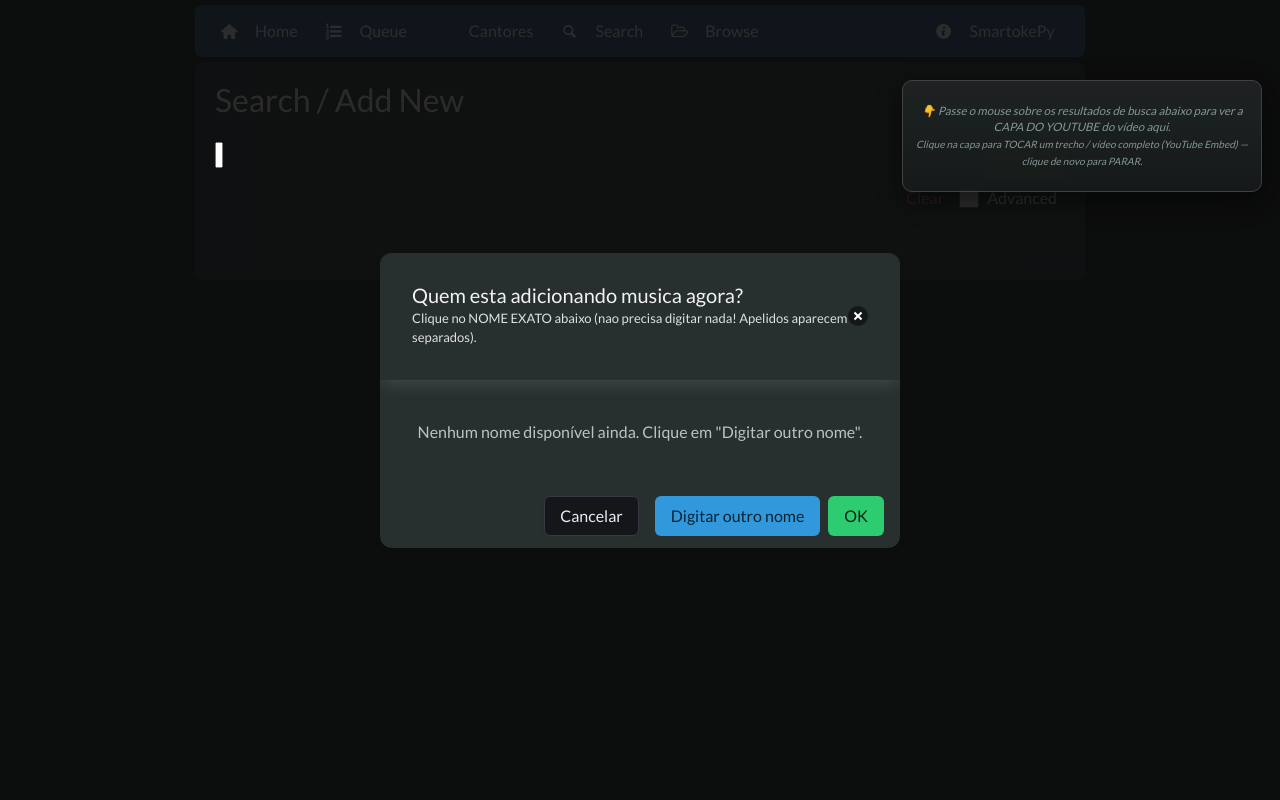
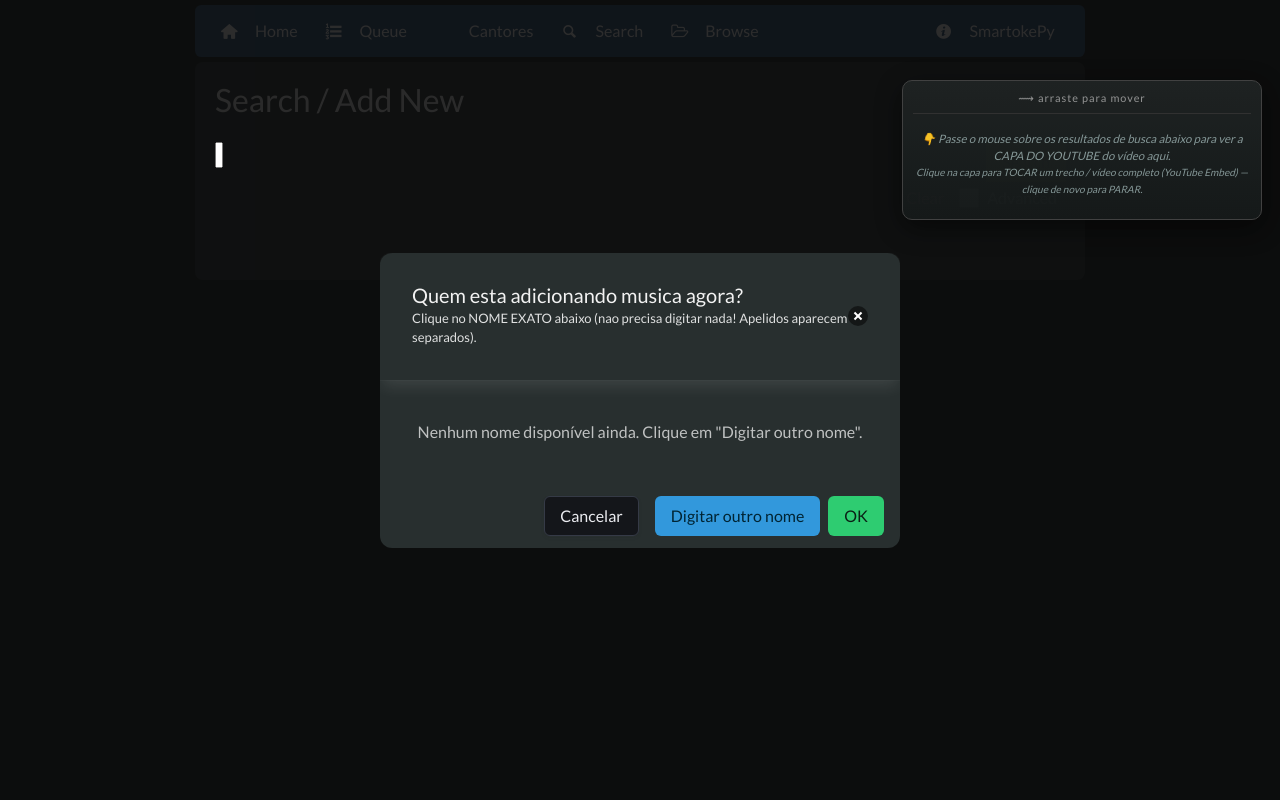
Before and after one commit to joselazarolourencojunior-bot/SmartokePy, a Python web app: template templates/search.html in a window 1280 px wide. Run offline with Jinja, Linux system fonts and the light colour scheme; the template is opened without the code that fills it, so the values that code supplies are empty; some libraries are stand-ins or nearby versions.

Commit message:
V91: painel preview YouTube agora e ARRASTAVEL (nao cobre mais botoes)
O painel #youtube-preview-panel era position:fixed top:80 right:18
z-900000 e cobria o botao de busca/add musica. Agora tem alca
'#yp-drag-handle' no topo: pointer events arrastam o painel para
qualquer lugar da tela, com clamp nos limites do viewport e posicao
persistida em localStorage (ypPanelPos). Em telas <1100px (layout
empilhado, nao-fixo) a alca some e nada muda.

Aplicado no Dell (fonte da verdade), servido e verificado em /search.

Generated with [Devin](https://devin.ai)

Co-Authored-By: Devin <158243242+devin-ai-integration[bot]@users.noreply.github.com>

```diff
--- a/templates/search.html
+++ b/templates/search.html
@@ -291,6 +291,35 @@
 			margin: 1.25rem auto 0 auto !important;
 			z-index: 500;
 		}
+	}
+
+	/* ============================================================
+	   V91: PAINEL ARRASTAVEL (alca no topo, posicao persiste)
+	   ============================================================ */
+	#yp-drag-handle {
+		display: flex;
+		align-items: center;
+		justify-content: center;
+		gap: 6px;
+		cursor: move;
+		user-select: none;
+		-webkit-user-select: none;
+		touch-action: none;
+		color: #9a9a9a;
+		font-size: 0.68rem;
+		letter-spacing: 1px;
+		padding: 1px 0 6px 0;
+		margin: -2px 0 6px 0;
+		border-bottom: 1px solid #333;
+	}
+	#yp-drag-handle:hover { color: #d5d5d5; }
+	#youtube-preview-panel.yp-dragging {
+		opacity: 0.85;
+		transition: none;
+		box-shadow: 0 12px 34px rgba(0, 0, 0, 0.7);
+	}
+	@media (max-width: 1099px) {
+		#yp-drag-handle { display: none; }
 	}
 
 	/* ============================================================
@@ -1950,6 +1979,62 @@
 		$("#youtube-thumb").attr("src", img_src);
 	}
 
+	/* ============================================================
+	   V91: PAINEL YOUTUBE-PREVIEW ARRASTAVEL
+	   Arraste pela alca no topo para mover; posicao persiste em
+	   localStorage. So atua quando o painel esta position:fixed
+	   (telas >=1100px).
+	   ============================================================ */
+	(function () {
+		var panel = document.getElementById("youtube-preview-panel");
+		var handle = document.getElementById("yp-drag-handle");
+		if (!panel || !handle) return;
+		var drag = null;
+
+		function clamp(v, lo, hi) {
+			return Math.max(lo, Math.min(hi, v));
+		}
+		function isFixed() {
+			return window.getComputedStyle(panel).position === "fixed";
+		}
+
+		try {
+			var saved = JSON.parse(localStorage.getItem("ypPanelPos") || "null");
+			if (saved && typeof saved.left === "number" && isFixed()) {
+				panel.style.left = saved.left + "px";
+				panel.style.top = saved.top + "px";
+				panel.style.right = "auto";
+			}
+		} catch (e) {}
+
+		handle.addEventListener("pointerdown", function (ev) {
+			if (!isFixed()) return;
+			var r = panel.getBoundingClientRect();
+			drag = { dx: ev.clientX - r.left, dy: ev.clientY - r.top };
+			panel.classList.add("yp-dragging");
+			try { handle.setPointerCapture(ev.pointerId); } catch (e) {}
+			ev.preventDefault();
+		});
+		handle.addEventListener("pointermove", function (ev) {
+			if (!drag) return;
+			var r = panel.getBoundingClientRect();
+			panel.style.left = clamp(ev.clientX - drag.dx, 4, window.innerWidth - r.width - 4) + "px";
+			panel.style.top = clamp(ev.clientY - drag.dy, 4, window.innerHeight - 40) + "px";
+			panel.style.right = "auto";
+		});
+		function endDrag() {
+			if (!drag) return;
+			drag = null;
+			panel.classList.remove("yp-dragging");
+			try {
+				var r = panel.getBoundingClientRect();
+				localStorage.setItem("ypPanelPos", JSON.stringify({ left: r.left, top: r.top }));
+			} catch (e) {}
+		}
+		handle.addEventListener("pointerup", endDrag);
+		handle.addEventListener("pointercancel", endDrag);
+	})();
+
 	function restoreCheckboxStates() {
 		// Restore "Include non-karaoke matches" checkbox state
 		var includeNonKaraoke = Cookies.get("include-non-karaoke");
@@ -2149,6 +2234,7 @@
    ============================================================ #}
 <div class="v73-preview-area" style="width: 100%; display: block; clear: both;">
 	<div id="youtube-preview-panel">
+				<div id="yp-drag-handle" title="Arraste para mover o painel">&#10239; arraste para mover</div>
 				<div id="yp-empty">
 					👇 Passe o mouse sobre os resultados de busca abaixo para ver a CAPA DO YOUTUBE do vídeo aqui.
 					<br /><small>Clique na capa para TOCAR um trecho / vídeo completo (YouTube Embed) — clique de novo para PARAR.</small>
```
